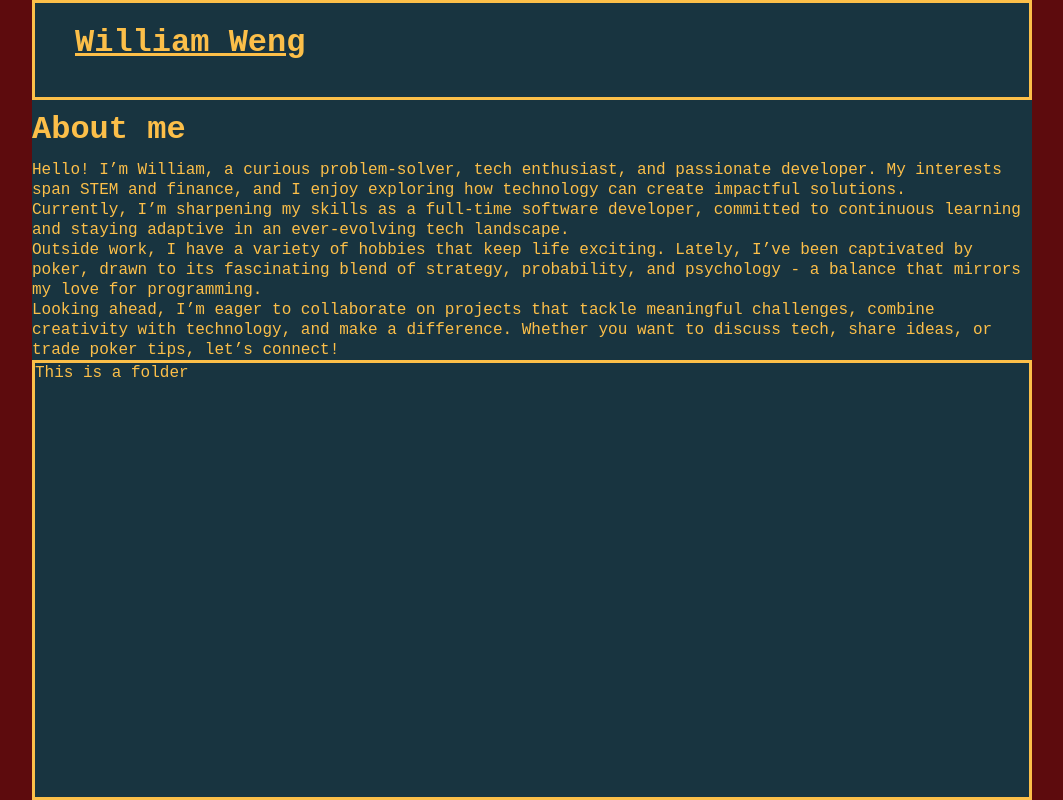
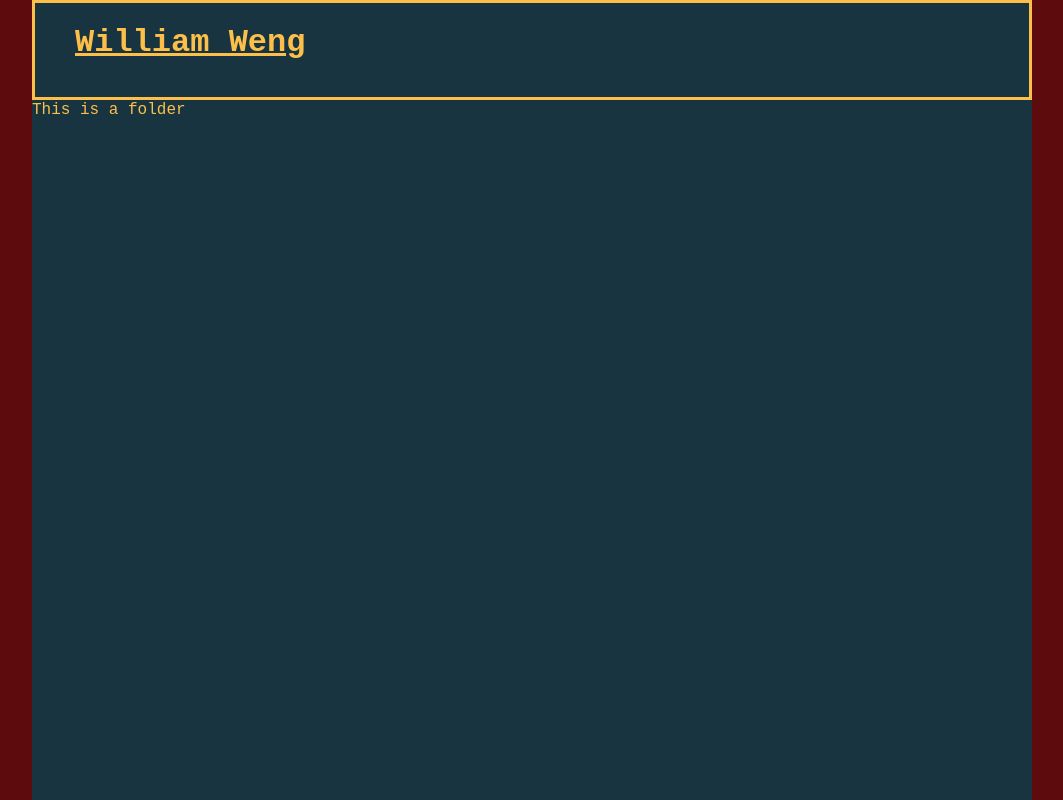
Before and after one commit to will-weng/will-weng.github.io, a React (Create React App) app: page / in a window 1280 px wide. Shown: the whole page, without its empty margins (108-1171 px from the left). Built offline with nearby package versions, Linux system fonts and the light colour scheme; the HTML template or start-up script is replaced by a standard one.

Commit message:
Remove about me

```diff
--- a/src/Content.tsx
+++ b/src/Content.tsx
@@ -1,5 +1,4 @@
 import styled from "styled-components";
-import AboutMe from "./components/AboutMe";
 import Folders from "./components/Folders";
 
 const ContentStyle = styled.div`
@@ -30,7 +29,6 @@ const ContentStyle = styled.div`
 function Content() {
     return (
         <ContentStyle>
-            <AboutMe />
             <Folders />
         </ContentStyle>
     );
--- a/src/components/Folders.tsx
+++ b/src/components/Folders.tsx
@@ -6,7 +6,6 @@ const StyledFolder = styled.div`
     max-width: 1000px;
     height: 100vh;
     height: 100dvh;
-    border-style: solid;
     background-color: ${({ theme }) => theme.colours.Main};
     overflow: auto;
 `
```
